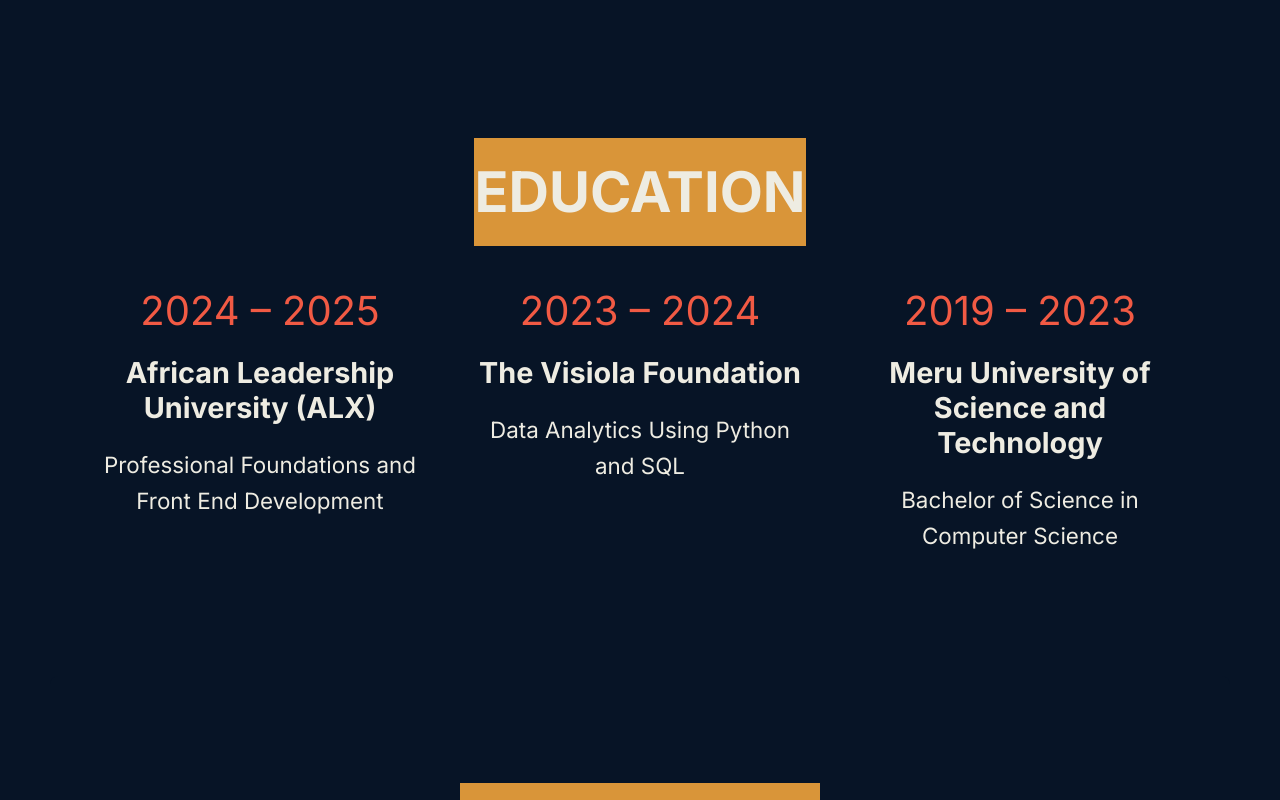
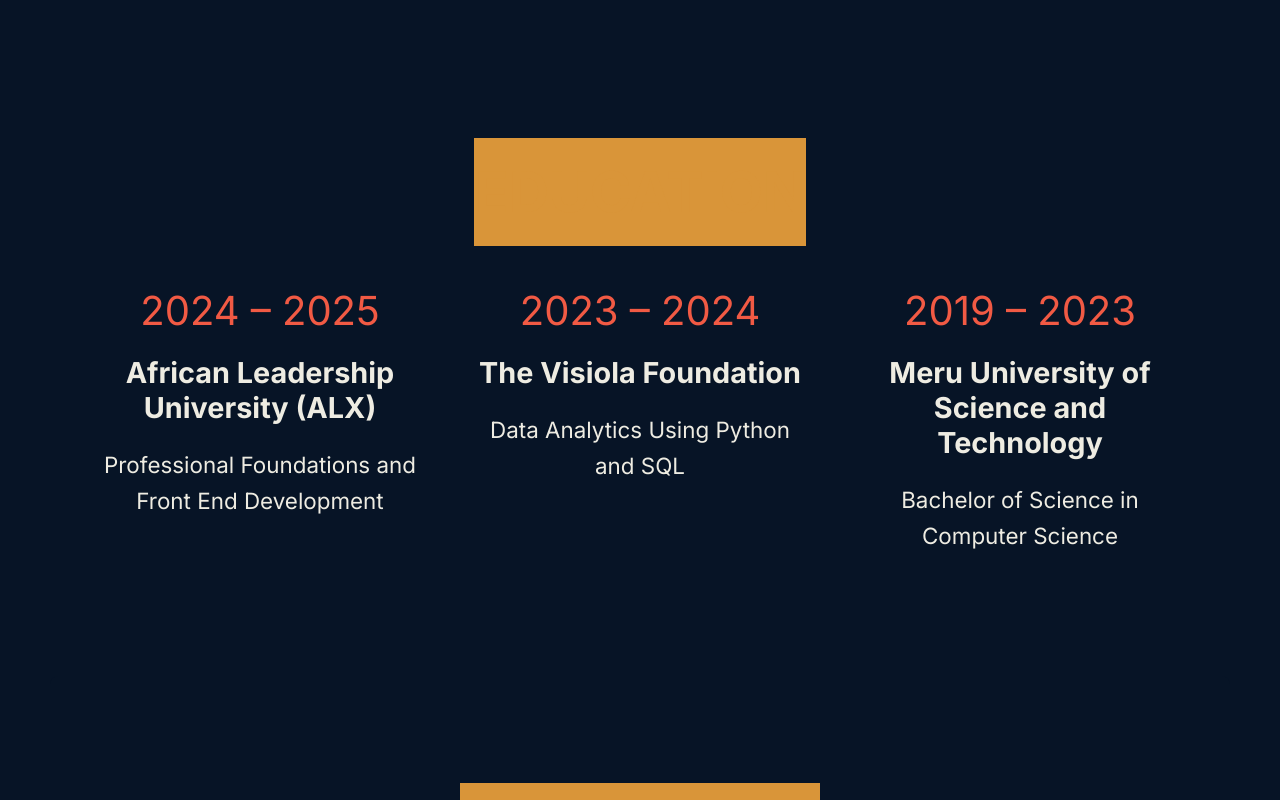
Before and after one commit to Caroline-Gatwiri/my-portfolio, a React (Vite) app: page / in a window 1280 px wide. Shown: the part 2200-3000 px from the top of the page. Built offline with nearby package versions, Linux system fonts and the light colour scheme.

Commit message:
A few changes

```diff
--- a/src/index.css
+++ b/src/index.css
@@ -231,7 +231,7 @@
   font-size: 3.5rem;
   margin-bottom: 40px;
   text-align: center;
-  color: #eeece2;
+  color: #d99539; /* Mustard */
   background-color: #d99539; /* Mustard */
   padding: 20px 0;
   width: fit-content;
```
